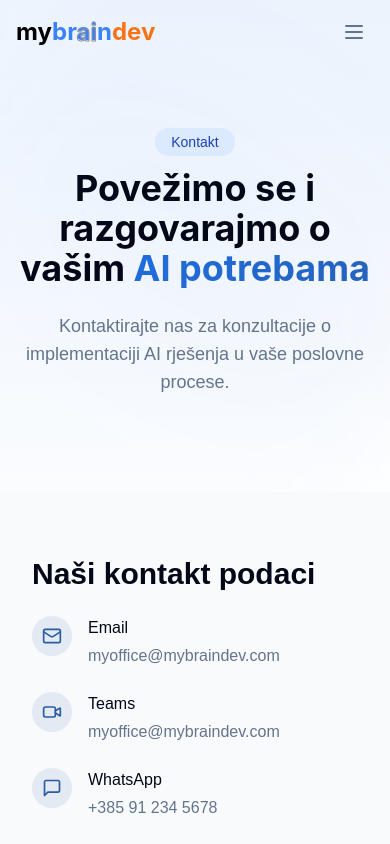
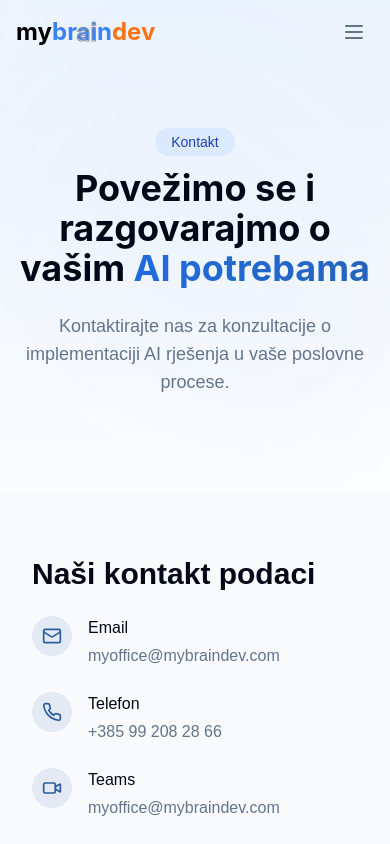
Before and after one commit to Ivetina/smart-process-hub, a React (Vite) app: page /contact in a window 390 px wide. Shown: the top 844 px of the page. Built offline with nearby package versions, Linux system fonts and the light colour scheme.

Commit message:
Add phone number to contact page
Make the phone number +385 99 208 28 66 visible on the contact page.

```diff
--- a/src/pages/Contact.tsx
+++ b/src/pages/Contact.tsx
@@ -1,7 +1,8 @@
+
 import React from 'react';
 import Layout from '@/components/Layout';
 import ContactForm from '@/components/ContactForm';
-import { Mail, Video, MessageSquare } from 'lucide-react';
+import { Mail, Video, MessageSquare, Phone } from 'lucide-react';
 
 const Contact = () => {
   return (
@@ -56,6 +57,19 @@ const Contact = () => {
                 </div>
                 <div className="flex items-start">
                   <div className="mr-4 flex-shrink-0 flex items-center justify-center w-10 h-10 rounded-full bg-primary/10 text-primary">
+                    <Phone className="h-5 w-5" />
+                  </div>
+                  <div>
+                    <h3 className="font-medium mb-1">Telefon</h3>
+                    <p className="text-muted-foreground">
+                      <a href="tel:+385992082866" className="hover:text-primary animated-underline">
+                        +385 99 208 28 66
+                      </a>
+                    </p>
+                  </div>
+                </div>
+                <div className="flex items-start">
+                  <div className="mr-4 flex-shrink-0 flex items-center justify-center w-10 h-10 rounded-full bg-primary/10 text-primary">
                     <Video className="h-5 w-5" />
                   </div>
                   <div>
@@ -74,8 +88,8 @@ const Contact = () => {
                   <div>
                     <h3 className="font-medium mb-1">WhatsApp</h3>
                     <p className="text-muted-foreground">
-                      <a href="#" className="hover:text-primary animated-underline">
-                        +385 91 234 5678
+                      <a href="https://wa.me/385992082866" className="hover:text-primary animated-underline">
+                        +385 99 208 28 66
                       </a>
                     </p>
                   </div>
```
